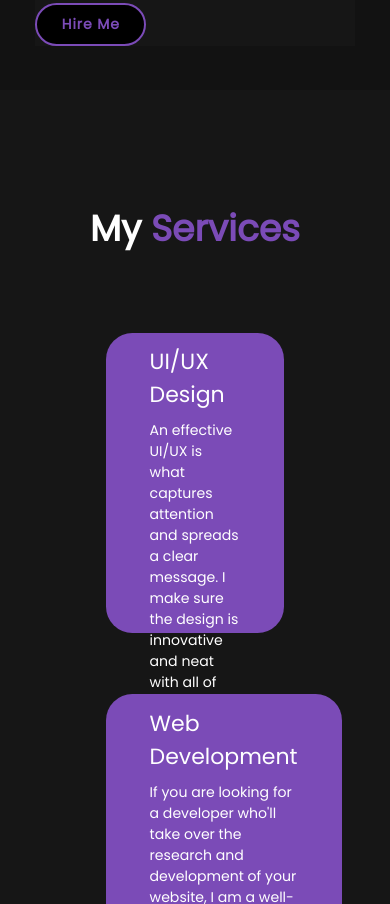
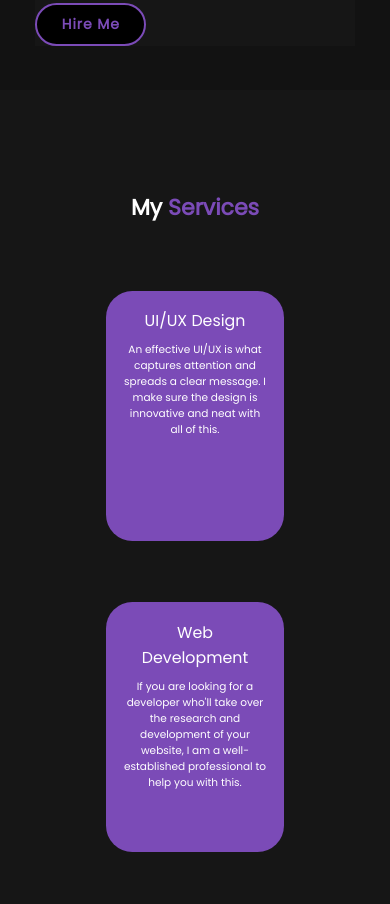
Before and after one commit to ammarahmad01/Ammar-Ahmad, a plain HTML site: page index.html in a window 390 px wide. Shown: the part 861-1765 px from the top of the page. Drawn offline with Linux system fonts and the light colour scheme.

Commit message:
Update style.css

```diff
--- a/style.css
+++ b/style.css
@@ -313,12 +313,13 @@ html::-webkit-scrollbar-thumb {
 
                 .services {
                     background: var(--second-bg-color) ;
+                    padding: 50px 20px;
                     }
                     .heading{
                         text-align: center;
-                        font-size: 36px;
-                        padding: 50px 20px;
-                        margin-bottom: 40px;
+                        font-size: 2.5rem;
+                        padding: 40px 10px;
+                        margin-bottom: 30px;
                     }
                     .services-container {
                     display: grid;
@@ -344,41 +345,62 @@ html::-webkit-scrollbar-thumb {
                         .service-box .service-info {
                         display: flex;
                         flex-direction: column;
-                        text-align: left;
+                        text-align: center;
                         max-height: 200px;
                         justify-content: center;
                         align-items: center;
-                        padding: 5em;
+                        padding: 3em;
 
                         }
 
                         .service-info h4 {
-                        font-size: 2.5rem;
+                        font-size: 2rem;
                         font-weight: 500;
                         margin-bottom: 1rem;
                         }
 
                         .service-info p{
-                            font-size: 1.6rem;
+                            font-size: 1.5rem;
                             font-weight: 400;
                             max-height: 100px;
                             margin: auto;
                         }
 
-                        @media (max-width:991px) {
+                       @media (max-width: 991px) {
                             section {
-                            padding: 10rem 3% 2rem;
+                                padding: 8rem 2% 1rem; /* Adjust padding for better fit on smaller screens */
                             }
-                            .services{
-                            padding-bottom: 7rem;
+                            .services {
+                                padding-bottom: 6rem;
                             }
                         }
-                            @media (max-width:895px){
-                            .services h2{
-                            margin-bottom: 3rem;
+
+                        @media (max-width: 768px) {
+                            .services h2 {
+                                margin-bottom: 2rem; /* Adjust margin for better fit on smaller screens */
                             }
                             .services-container {
-                             grid-template-columns: repeat(1,1fr);
+                                grid-template-columns: repeat(2, 1fr); /* Change to 2 columns for tablets */
+                                gap: 1.5rem; /* Reduce gap for better fit on smaller screens */
+                            }
+                        }
+
+                        @media (max-width: 480px) {
+                            .services-container {
+                                grid-template-columns: repeat(1, 1fr); /* Change to 1 column for mobile */
+                                gap: 1rem; /* Reduce gap for better fit on smaller screens */
+                            }
+                            .service-box {
+                                height: 250px; /* Reduce height for better fit on smaller screens */
+                            }
+                            .service-box .service-info {
+                                padding: 2em; /* Further reduce padding for mobile */
+                            }
+                            .service-info h4 {
+                                font-size: 1.8rem; /* Further adjust font size for mobile */
+                            }
+                            .service-info p {
+                                font-size: 1.2rem; /* Further adjust font size for mobile */
                             }
                         }
 
```
